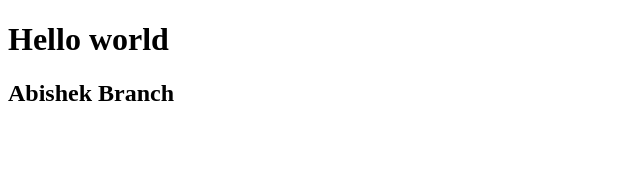
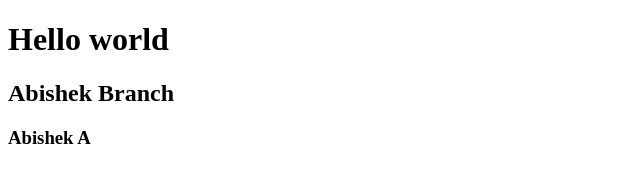
Before and after one commit to Abishekdeepak5/AbishekRepo, a plain HTML site: page index.html in a window 1280 px wide. Shown: the whole page, without its empty margins (0-640 px from the left). Drawn offline with Linux system fonts and the light colour scheme.

```diff
--- a/index.html
+++ b/index.html
@@ -8,5 +8,6 @@
 <body>
     <h1>Hello world</h1>
     <h2>Abishek Branch</h2>
+    <h3>Abishek A</h3>
 </body>
 </html>
```
Also changed, not shown: 1 other file.
